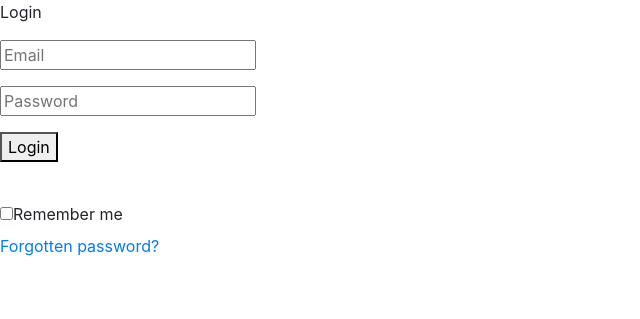
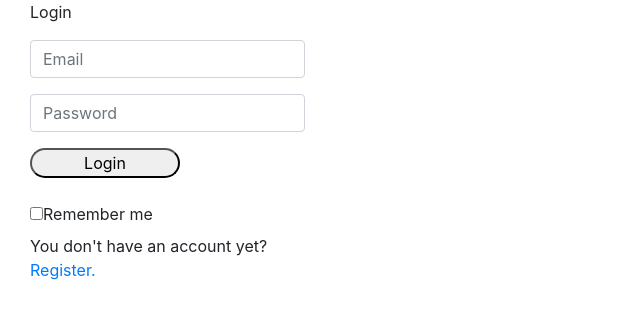
Before and after one commit to Britt-bit/PHP-project, a PHP site: page /login.php in a window 1280 px wide. Shown: the top 319 px of the page, without its empty margins (0-640 px from the left). Run offline with PHP 8.4, Linux system fonts and the light colour scheme.

Commit message:
Login: verloren code herschreven

```diff
--- a/login.php
+++ b/login.php
@@ -19,6 +19,7 @@ function canLogin($email, $password){
  $result = $conn->query($query);
  $user = $result->fetch_assoc();
  //var_dump($user);
+
 
 
     if($password == $user['password']){
@@ -81,8 +82,10 @@ if(!empty($_POST)){
 </head>
 <body>
 
-    <div class="container">
 
+
+<div class="container register-form">
+  <div class="form"></div>
     <!--Error melding-->
     <?php if( isset($error) ): ?>
 		<div class="alert alert-danger" role="alert">
@@ -94,35 +97,47 @@ if(!empty($_POST)){
         </div>
 
 
-        <div class="note">
-            <p>Login</p>
-        </div>
 
-        <form action="" method="POST" >
+
+        <form action="" method="POST">
             <div class="form-content">
+            <div class="col-md-6">
+                    <div class="note col-md-6">
+                    <p>Login</p>
+                    </div>
                 <!-- Email veld -->
-                <div class="form-group row col-md-4 text-center">
-                    <input name="email" id="email" type="text" placeholder="Email" value="<?php if(isset($_POST['email'])) echo $_POST['email']; ?>">
-                </div>
+                    <div class="form-group col-md-6">
+                        <input name="email" id="email" type="text" placeholder="Email" class= "form-control" value="<?php if(isset($_POST['email'])) echo $_POST['email']; ?>">
+                    </div>
 
                 <!-- Password veld -->
-                <div class="form-group row col-md-4 text-center">
-                    <input name="password" id="password" type="text" placeholder="Password" value="">
-                </div>
+                    <div class="form-group col-md-6">
+                        <input name="password" id="password" type="password" placeholder="Password" class= "form-control"  value="">
+                    </div>
 
                 <!--Login button-->
-                <div class="form-group row col-md-4 text-center">
-                    <button type="submit" class="btnSubmit">Login</button>
+                    <div class="form-group col-md-6">
+                        <button type="submit" class="btnSubmit" style="border-radius: 20px; width: 150px;" >Login</button>
+                        <br><br>
+                        <!--onthoud mij checkbox-->
+                        <input type="checkbox" id="rememberMe"><label for="rememberMe" class="">Remember me</label>
+                        <br>
+                        <!--Password vergeten-->
+                        <!--<a href="">Forgot password?</a>
+                        <br> -->
+                        <!--Nog geen account?-->
+                        <p>You don't have an account yet? <a href="register.php">Register.</a></p>
+                    </div>
                 </div>
-                <br>
-                     <!--onthoud mij checkbox-->
-                     <input type="checkbox" id="rememberMe"><label for="rememberMe" class="">Remember me</label>
-                    <br>
-                     <!--Password vergeten-->
-                     <a href="">Forgotten password?</a>
-
             </div>
         </form>
+    </div>
+</div>
+
+
+
+
+
     </div>
 
 </body>
--- a/logout.php
+++ b/logout.php
@@ -1,5 +1,8 @@
 <?php
 session_start();
-session_destroy();
+if (session_destroy()){
+
 header ("Location: login.php");
+
+}
 ?>
```
